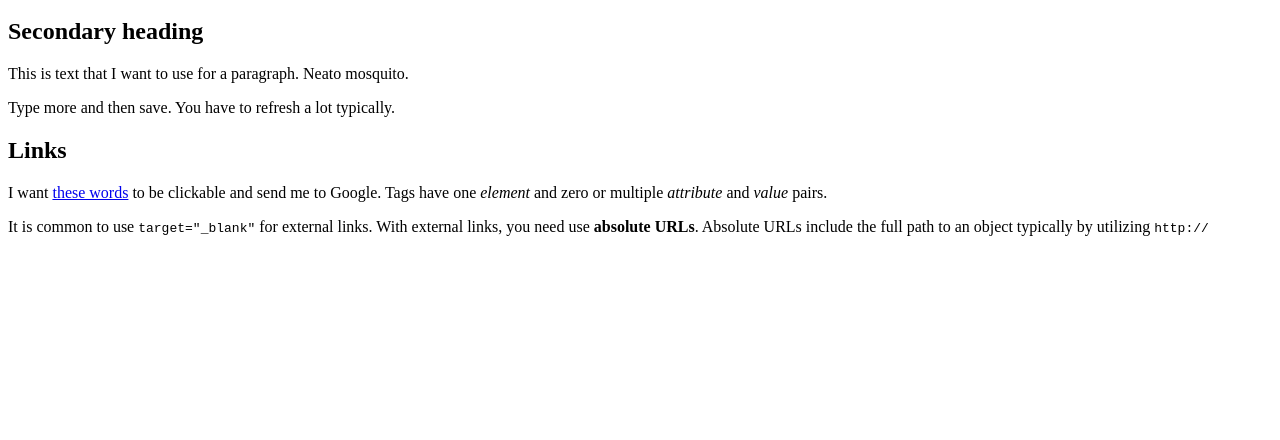
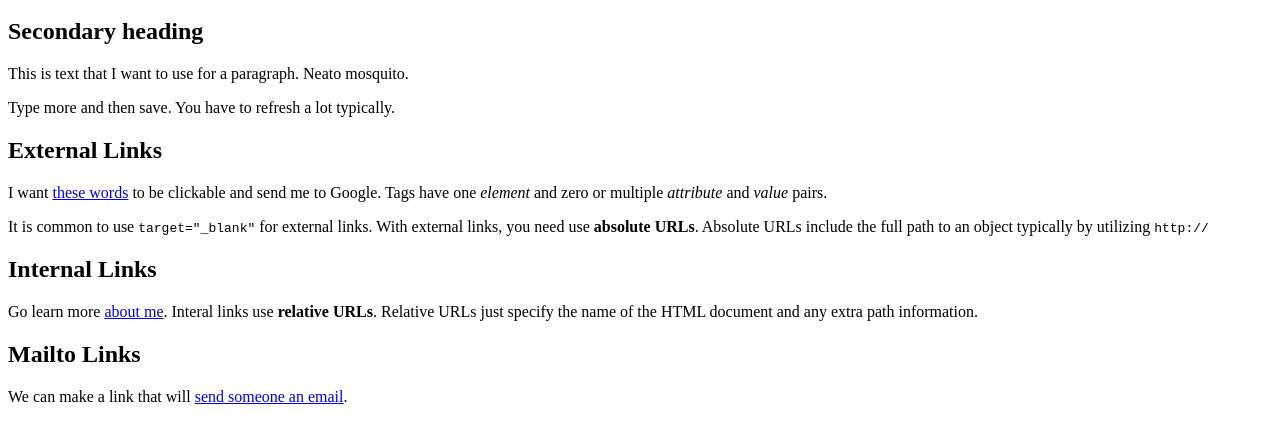
Before and after one commit to davestantonmmc3260/davestantonmmc3260.github.io, a plain HTML site: page index.html in a window 1280 px wide. Shown: the part 48-488 px from the top of the page. Drawn offline with Linux system fonts and the light colour scheme.

Commit message:
Relative and mailto links.

```diff
--- a/index.html
+++ b/index.html
@@ -3,6 +3,12 @@
 <p>This is text that I want to use for a paragraph. Neato mosquito.</p>
 <p>Type more and then save. You have to refresh a lot typically.</p>
 
-<h2>Links</h2>
-<p>I want <a href="http://google.com" target="_blank">these words</a> to be clickable and send me to Google. Tags have one <em>element</em> and zero or multiple <em>attribute</em> and <em>value</em> pairs.</p>
+<h2>External Links</h2>
+<p>I want <a href="http://google.com" target="_blank" title="Google">these words</a> to be clickable and send me to Google. Tags have one <em>element</em> and zero or multiple <em>attribute</em> and <em>value</em> pairs.</p>
 <p>It is common to use <code>target="_blank"</code> for external links. With external links, you need use <strong>absolute URLs</strong>. Absolute URLs include the full path to an object typically by utilizing <code>http://</code></p>
+
+<h2>Internal Links</h2>
+<p>Go learn more <a href="about.html">about me</a>. Interal links use <strong>relative URLs</strong>. Relative URLs just specify the name of the HTML document and any extra path information.</p>
+
+<h2>Mailto Links</h2>
+<p>We can make a link that will <a href="mailto:name@domain.com">send someone an email</a>.</p>
```
Also changed, not shown: about.html (added, +3 -0 lines).
